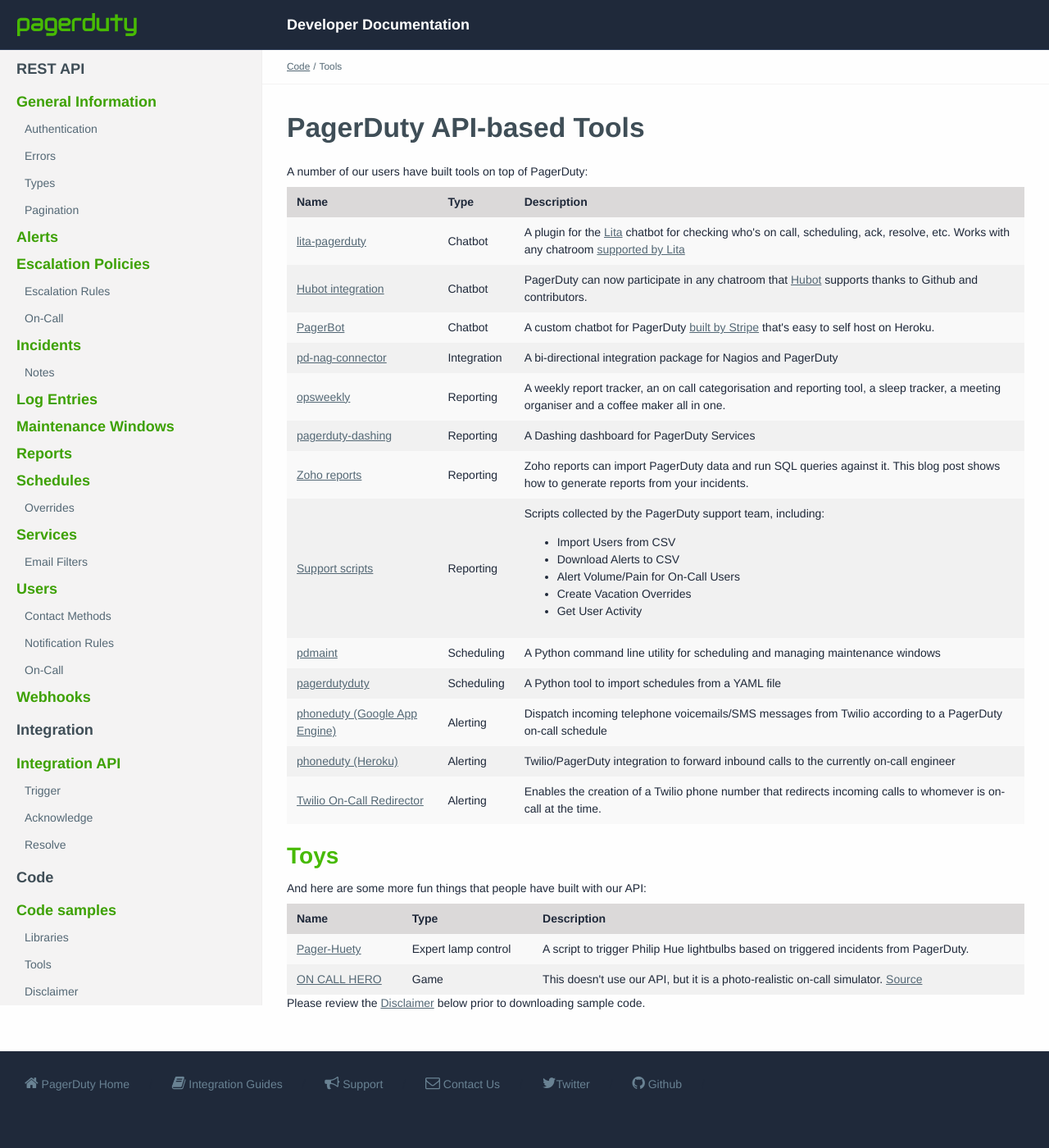
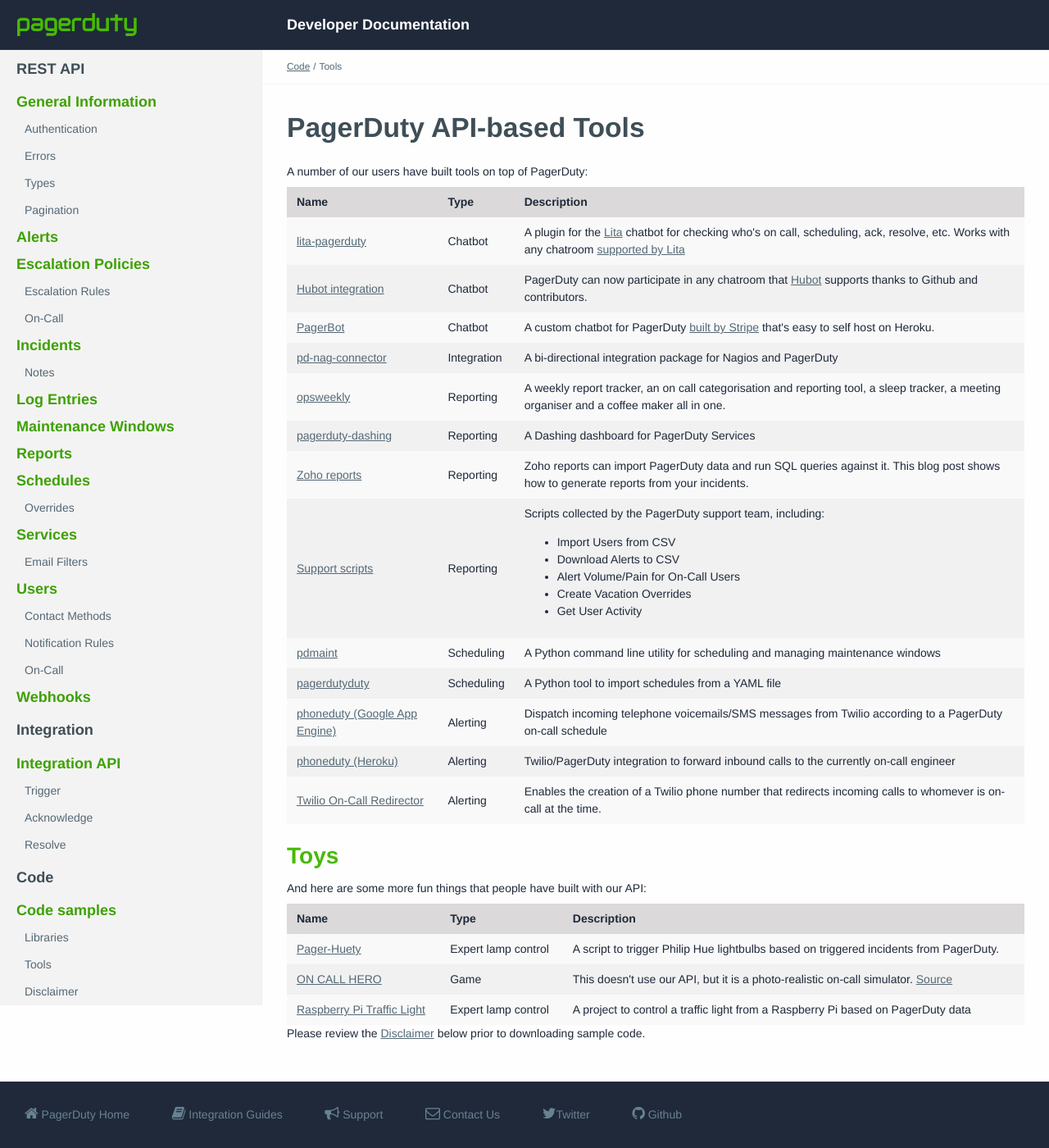
Before and after one commit to h4dz/devdocs, a Jekyll site: the page built from source/documentation/code/tools.html, in a window 1280 px wide. Shown: the whole page at 82% size. Built offline with Jekyll 4.4.1, drawn with Linux system fonts in a browser that asks for light colours; some web fonts are replaced; before the commit the page ends 1363 px from its top, so only the background shows below that.

Commit message:
Add traffic light to toys section

```diff
--- a/source/_data/tools.yml
+++ b/source/_data/tools.yml
@@ -87,3 +87,9 @@
   type: Game
   description: "This doesn't use our API, but it is a photo-realistic on-call simulator. <a href='https://github.com/chamblin/oncallhero'>Source</a>"
   tag: Toy
+
+- name: Raspberry Pi Traffic Light
+  url: https://github.com/mide/traffic-light-controller
+  type: Expert lamp control
+  description: "A project to control a traffic light from a Raspberry Pi based on PagerDuty data"
+  tag: Toy
```
